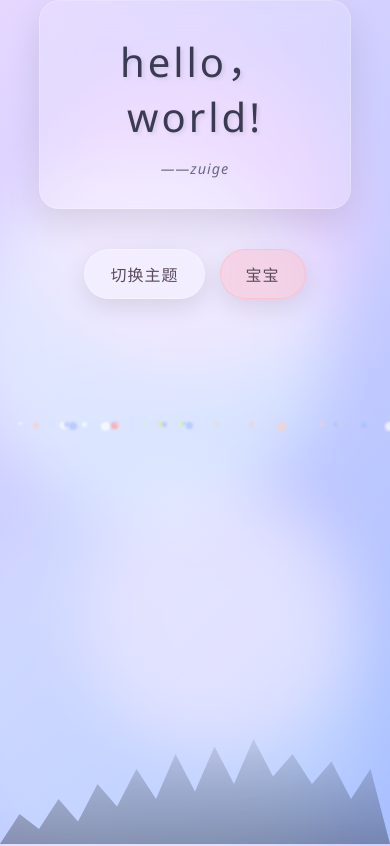
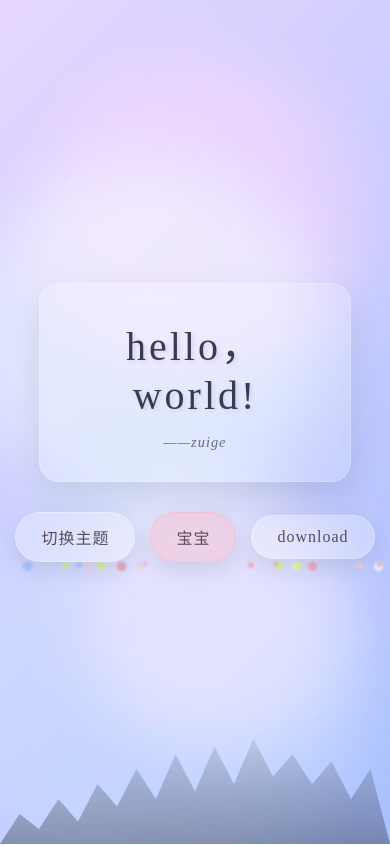
Before and after one commit to zuige66/zuige66.github.io, a plain HTML site: page index.html in a window 390 px wide. Shown: the top 846 px of the page. Drawn offline with Linux system fonts and the light colour scheme.

Commit message:
Update index.html

```diff
--- a/index.html
+++ b/index.html
@@ -11,17 +11,26 @@
             box-sizing: border-box;
         }
 
-        body {
-            font-family: 'Segoe UI', Tahoma, Geneva, Verdana, sans-serif;
-            height: 100vh;
+        /* 全局容器：确保所有内容垂直水平居中，不向上偏移 */
+        .page {
             display: flex;
             flex-direction: column;
-            justify-content: center;
+            justify-content: center; /* 垂直居中，替代原body的center，避免整体上移 */
             align-items: center;
+            width: 100%;
+            height: 100vh;
+            position: absolute;
+            top: 0;
+            left: 0;
             background: linear-gradient(135deg, #e6d7ff 0%, #a8c0ff 100%);
             overflow: hidden;
-            position: relative;
-            transition: background 2s ease;
+            transition: background 2s ease, opacity 0.8s ease;
+        }
+
+        /* 隐藏页面 */
+        .page.hidden {
+            opacity: 0;
+            pointer-events: none; /* 隐藏后不响应点击 */
         }
 
         /* GRIS风格背景元素 */
@@ -132,6 +141,7 @@
             }
         }
 
+        /* 主内容区：确保在屏幕中央，与按钮区保持合理间距 */
         .main-content {
             text-align: center;
             z-index: 10;
@@ -143,6 +153,7 @@
             animation: fadeIn 2.5s ease-out;
             border: 1px solid rgba(255, 255, 255, 0.2);
             max-width: 80%;
+            margin-bottom: 40px; /* 与下方按钮区隔开，保证整体居中协调 */
         }
 
         /* 第一页标题样式 */
@@ -159,7 +170,6 @@
         .page2-title {
             font-size: 4.5rem;
             color: #3a3a52;
-            margin-bottom: 20px;
             text-shadow: 2px 2px 4px rgba(0, 0, 0, 0.1);
             font-weight: 300;
             letter-spacing: 3px;
@@ -173,12 +183,12 @@
             letter-spacing: 1px;
         }
 
-        /* 按钮容器（用于并排按钮） */
+        /* 按钮容器：核心布局，确保三个按钮（切换主题+宝宝+download）并列 */
         .btn-container {
-            margin-top: 40px;
             display: flex;
-            gap: 20px;
+            gap: 20px; /* 按钮之间间距 */
             align-items: center;
+            z-index: 10;
         }
 
         /* 主题切换按钮样式 */
@@ -193,7 +203,6 @@
             backdrop-filter: blur(5px);
             box-shadow: 0 8px 25px rgba(0, 0, 0, 0.1);
             transition: all 0.4s ease;
-            z-index: 10;
             letter-spacing: 1px;
         }
 
@@ -215,7 +224,6 @@
             backdrop-filter: blur(5px);
             box-shadow: 0 8px 25px rgba(0, 0, 0, 0.1);
             transition: all 0.4s ease;
-            z-index: 10;
             letter-spacing: 1px;
         }
 
@@ -225,8 +233,30 @@
             box-shadow: 0 12px 30px rgba(0, 0, 0, 0.15);
         }
 
-        /* 下载按钮样式 */
+        /* 下载按钮样式（与其他按钮统一风格，确保并列协调） */
         .download-btn {
+            padding: 14px 35px;
+            background: rgba(255, 255, 255, 0.25);
+            color: #5a4b5c;
+            border: 1px solid rgba(255, 255, 255, 0.3);
+            border-radius: 30px;
+            font-size: 1.2rem;
+            cursor: pointer;
+            backdrop-filter: blur(5px);
+            box-shadow: 0 8px 25px rgba(0, 0, 0, 0.1);
+            transition: all 0.4s ease;
+            letter-spacing: 1px;
+            text-decoration: none; /* 清除链接默认下划线 */
+        }
+
+        .download-btn:hover {
+            background: rgba(255, 255, 255, 0.35);
+            transform: translateY(-5px);
+            box-shadow: 0 12px 30px rgba(0, 0, 0, 0.15);
+        }
+
+        /* 第二页返回按钮样式 */
+        .back-btn {
             padding: 14px 35px;
             background: rgba(255, 255, 255, 0.25);
             color: #5a4b5c;
@@ -239,10 +269,9 @@
             transition: all 0.4s ease;
             z-index: 10;
             letter-spacing: 1px;
-            text-decoration: none;
         }
 
-        .download-btn:hover {
+        .back-btn:hover {
             background: rgba(255, 255, 255, 0.35);
             transform: translateY(-5px);
             box-shadow: 0 12px 30px rgba(0, 0, 0, 0.15);
@@ -259,26 +288,15 @@
             }
         }
 
-        /* 页面容器（控制页面显示隐藏） */
-        .page {
-            display: flex;
-            flex-direction: column;
-            align-items: center;
-            width: 100%;
-            height: 100vh;
-            position: absolute;
-            top: 0;
-            left: 0;
-            transition: opacity 0.8s ease;
+        /* 响应式设计：小屏幕按钮自动换行，避免溢出 */
+        @media (max-width: 992px) {
+            .btn-container {
+                gap: 15px;
+                flex-wrap: wrap; /* 屏幕变窄时按钮换行 */
+                justify-content: center;
+            }
         }
 
-        /* 隐藏页面 */
-        .page.hidden {
-            opacity: 0;
-            pointer-events: none; /* 隐藏后不响应点击 */
-        }
-
-        /* 响应式设计 */
         @media (max-width: 768px) {
             .page1-title, .page2-title {
                 font-size: 3rem;
@@ -286,22 +304,16 @@
 
             .main-content {
                 padding: 30px;
-                margin: 0 20px;
+                margin: 0 20px 30px; /* 调整间距适配小屏幕 */
             }
 
             .signature {
                 font-size: 1rem;
             }
 
-            .theme-btn, .baby-btn, .download-btn {
+            .theme-btn, .baby-btn, .download-btn, .back-btn {
                 padding: 12px 25px;
                 font-size: 1rem;
-            }
-
-            .btn-container {
-                gap: 15px;
-                flex-wrap: wrap; /* 小屏幕自动换行 */
-                justify-content: center;
             }
         }
 
@@ -317,7 +329,7 @@
     </style>
 </head>
 <body>
-    <!-- 第一页 -->
+    <!-- 第一页：包含主内容+三个并列按钮（切换主题+宝宝+download） -->
     <div class="page" id="page1">
         <!-- GRIS风格背景元素 -->
         <div class="gris-element"></div>
@@ -328,20 +340,21 @@
         <!-- 建筑剪影 -->
         <div class="silhouette"></div>
 
-        <!-- 主内容 -->
+        <!-- 主内容（居中显示） -->
         <div class="main-content">
             <h1 class="page1-title">hello，world!</h1>
             <div class="signature">——zuige</div>
         </div>
 
-        <!-- 按钮容器（主题切换+宝宝按钮） -->
+        <!-- 核心按钮区：三个按钮并列 -->
         <div class="btn-container">
             <button class="theme-btn">切换主题</button>
             <button class="baby-btn" id="babyBtn">宝宝</button>
+            <a href="D:\develop\web\code.txt" class="download-btn" download="code.txt">download</a>
         </div>
     </div>
 
-    <!-- 第二页 -->
+    <!-- 第二页：仅显示标题+返回按钮 -->
     <div class="page hidden" id="page2">
         <!-- GRIS风格背景元素 -->
         <div class="gris-element"></div>
@@ -352,21 +365,24 @@
         <!-- 建筑剪影 -->
         <div class="silhouette"></div>
 
-        <!-- 主内容 -->
+        <!-- 主内容（居中显示） -->
         <div class="main-content">
             <h1 class="page2-title">小赖宝宝</h1>
         </div>
 
-        <!-- 下载按钮 -->
-        <a href="D:\develop\web\code.txt" class="download-btn" download="code.txt">download</a>
+        <!-- 返回按钮（居中显示） -->
+        <button class="back-btn" id="backBtn">返回</button>
     </div>
 
     <script>
         // 创建飘动的粒子
         function createParticles() {
+            // 为两个页面分别创建粒子，确保切换后粒子效果连贯
+            const pages = document.querySelectorAll('.page');
+            pages.forEach(page => {
                 const particlesContainer = document.createElement('div');
                 particlesContainer.className = 'particles-container';
-            document.body.appendChild(particlesContainer);
+                page.appendChild(particlesContainer);
 
                 for (let i = 0; i < 30; i++) {
                     const particle = document.createElement('div');
@@ -395,14 +411,14 @@
 
                     particlesContainer.appendChild(particle);
                 }
+            });
         }
 
-        // 主题切换功能
+        // 主题切换功能（仅作用于第一页）
         const themeBtn = document.querySelector('.theme-btn');
-        const body = document.body;
-        // 获取所有页面的背景元素（两个页面各4个）
-        const grisElements = document.querySelectorAll('.gris-element');
-        const page1Content = document.querySelector('#page1 .main-content');
+        const page1 = document.querySelector('#page1');
+        const page1Gris = page1.querySelectorAll('.gris-element'); // 第一页背景元素
+        const page1Content = page1.querySelector('.main-content');
 
         let currentTheme = 0;
         const themes = [
@@ -424,49 +440,59 @@
             }
         ];
 
-        // 主题切换事件（只作用于第一页）
+        // 主题切换事件
         themeBtn.addEventListener('click', () => {
             currentTheme = (currentTheme + 1) % themes.length;
             const theme = themes[currentTheme];
 
             // 切换第一页背景
-            document.querySelector('#page1').style.background = theme.background;
+            page1.style.background = theme.background;
 
-            // 切换第一页GRIS元素颜色（前4个是第一页的）
-            for (let i = 0; i < 4; i++) {
-                grisElements[i].style.background = theme.colors[i % theme.colors.length];
-            }
+            // 切换第一页背景元素颜色
+            page1Gris.forEach((element, index) => {
+                element.style.background = theme.colors[index % theme.colors.length];
+            });
 
-            // 第一页内容区域动画
+            // 主内容区动画效果
             page1Content.style.animation = 'none';
             setTimeout(() => {
                 page1Content.style.animation = 'fadeIn 1.5s ease-out';
             }, 10);
         });
 
-        // 页面切换功能（宝宝按钮点击跳转第二页）
+        // 页面切换逻辑（第一页→第二页，第二页→第一页）
         const babyBtn = document.querySelector('#babyBtn');
-        const page1 = document.querySelector('#page1');
+        const backBtn = document.querySelector('#backBtn');
         const page2 = document.querySelector('#page2');
+        const page2Gris = page2.querySelectorAll('.gris-element'); // 第二页背景元素
 
+        // 点击"宝宝"进入第二页
         babyBtn.addEventListener('click', () => {
             page1.classList.add('hidden');
             page2.classList.remove('hidden');
-            // 第二页背景默认使用第一页当前主题
-            page2.style.background = document.querySelector('#page1').style.background;
-            // 第二页GRIS元素颜色（后4个是第二页的）
-            for (let i = 4; i < 8; i++) {
-                grisElements[i].style.background = themes[currentTheme].colors[(i-4) % themes[currentTheme].colors.length];
-            }
+
+            // 第二页继承第一页当前主题，保持视觉统一
+            page2.style.background = page1.style.background;
+            page2Gris.forEach((element, index) => {
+                element.style.background = themes[currentTheme].colors[index % themes[currentTheme].colors.length];
+            });
         });
 
-        // 鼠标移动视差效果（作用于所有页面的背景元素）
+        // 点击"返回"回到第一页
+        backBtn.addEventListener('click', () => {
+            page2.classList.add('hidden');
+            page1.classList.remove('hidden');
+        });
+
+        // 鼠标移动视差效果（作用于两个页面的背景元素）
         document.addEventListener('mousemove', (e) => {
             const x = e.clientX / window.innerWidth;
             const y = e.clientY / window.innerHeight;
 
-            grisElements.forEach((element, index) => {
-                const speed = (index % 4 + 1) * 0.5; // 每个页面内的元素速度一致
+            // 遍历所有背景元素，添加视差移动
+            const allGris = document.querySelectorAll('.gris-element');
+            allGris.forEach((element, index) => {
+                const speed = (index % 4 + 1) * 0.5; // 每个页面内元素速度一致
                 const xMove = (x - 0.5) * 20 * speed;
                 const yMove = (y - 0.5) * 20 * speed;
 
@@ -474,9 +500,12 @@
             });
         });
 
-        // 初始化粒子和第一页背景
+        // 初始化：创建粒子+设置第一页默认主题
         createParticles();
         page1.style.background = themes[0].background;
+        page1Gris.forEach((element, index) => {
+            element.style.background = themes[0].colors[index % themes[0].colors.length];
+        });
     </script>
 </body>
 </html>
```
Lines whose indentation alone changed are shown as unchanged.
